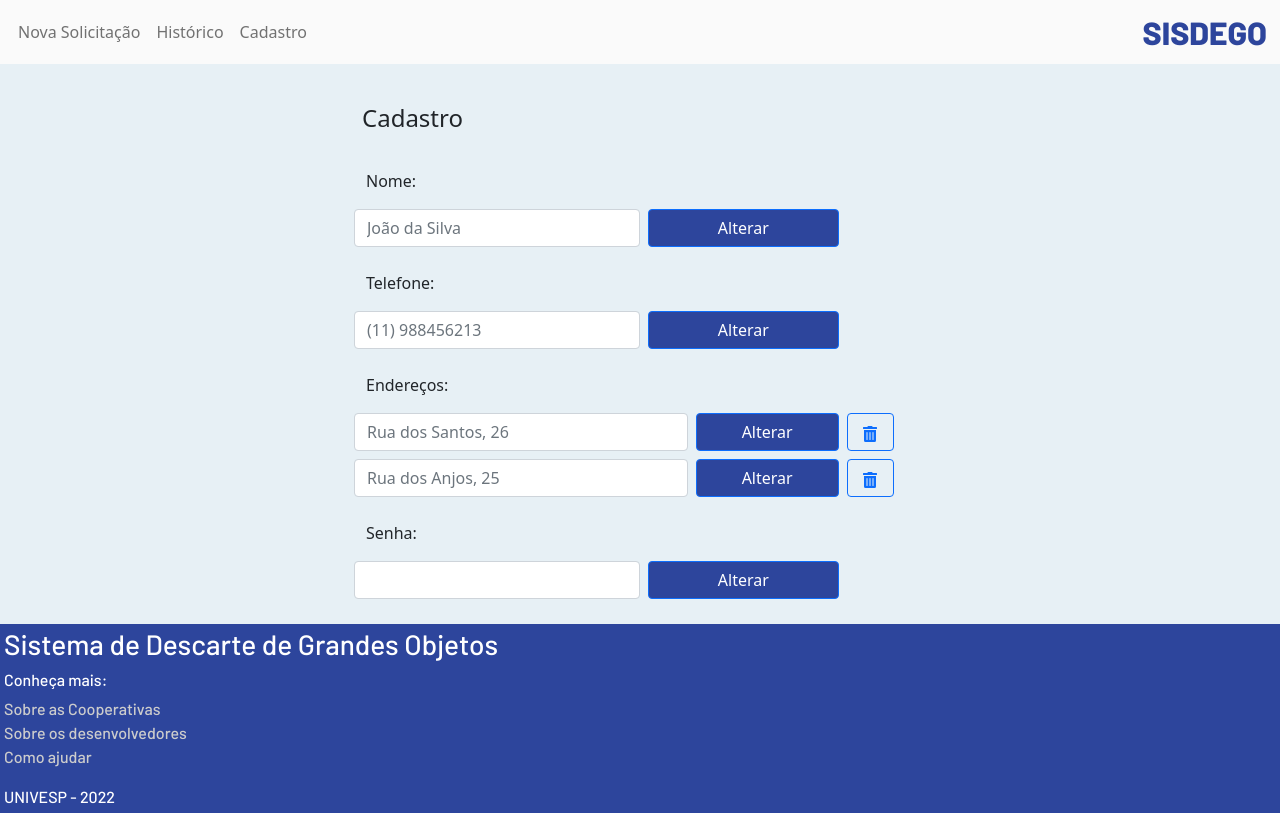
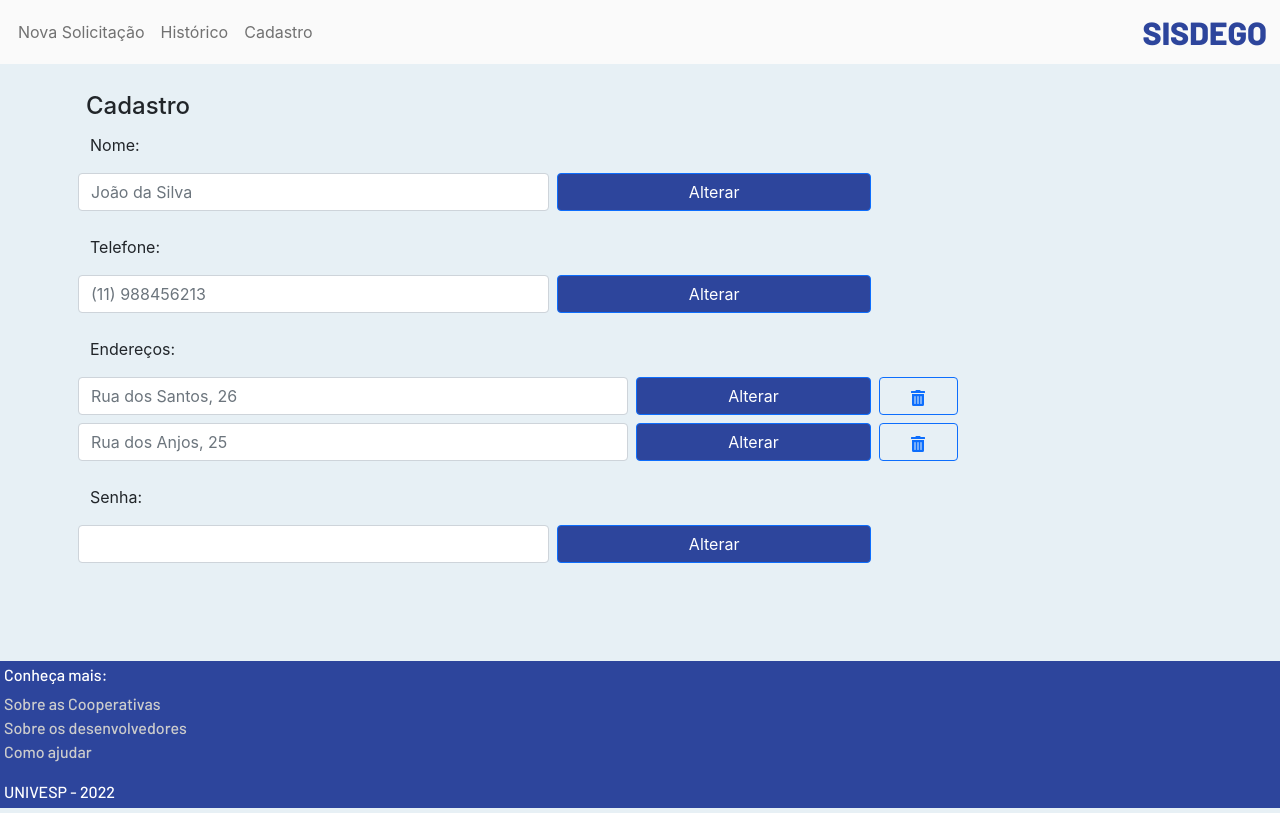
Before and after one commit to jonathas-silva/sisdego, a React (Vite) app in the folder frontend/: page /cadastro in a window 1280 px wide. Built offline with nearby package versions, Linux system fonts and the light colour scheme.

Commit message:
ajustes no posicionamento geral

```diff
--- a/frontend/src/index.css
+++ b/frontend/index.css
@@ -1,4 +1,7 @@
 body {
+  display: flex;
+  flex-direction:column;
+  min-height: 100vh;
   margin: 0;
   font-family: -apple-system, BlinkMacSystemFont, 'Segoe UI', 'Roboto', 'Oxygen',
     'Ubuntu', 'Cantarell', 'Fira Sans', 'Droid Sans', 'Helvetica Neue',
--- a/frontend/index.html
+++ b/frontend/index.html
@@ -6,6 +6,7 @@
   <link rel="icon" type="image/svg+xml" href="/src/univesp-icon.svg" />
   <link rel="stylesheet" href="https://cdn.jsdelivr.net/npm/bootstrap@5.1.0/dist/css/bootstrap.min.css" />
   <meta name="viewport" content="width=device-width, initial-scale=1.0" />
+  <link rel="stylesheet" href="index.css">
   <title>SISDEGO</title>
 </head>
 
--- a/frontend/src/App.css
+++ b/frontend/src/App.css
@@ -1,42 +1,13 @@
-.App {
-  text-align: center;
+.principal-container{
+  display: flex;
+  flex-direction: column;
+  margin: 0;
+  padding: 0;
+  width: 100%;
+  min-height: 93vh;
 }
 
-.App-logo {
-  height: 40vmin;
-  pointer-events: none;
-}
-
-@media (prefers-reduced-motion: no-preference) {
-  .App-logo {
-    animation: App-logo-spin infinite 20s linear;
-  }
-}
-
-.App-header {
-  background-color: #282c34;
-  min-height: 100vh;
-  display: flex;
-  flex-direction: column;
-  align-items: center;
-  justify-content: center;
-  font-size: calc(10px + 2vmin);
-  color: white;
-}
-
-.App-link {
-  color: #61dafb;
-}
-
-@keyframes App-logo-spin {
-  from {
-    transform: rotate(0deg);
-  }
-  to {
-    transform: rotate(360deg);
-  }
-}
-
-button {
-  font-size: calc(10px + 2vmin);
-}
+/*
+O Header Ocupa 6vh (mínimo).
+O Container de exibição principal ocupa 93vh mínimo, incluindo o
+Onde foi parar o 1vh? */
--- a/frontend/src/App.tsx
+++ b/frontend/src/App.tsx
@@ -1,9 +1,11 @@
+import { Container } from "react-bootstrap";
 import { BrowserRouter, Route, Routes } from "react-router-dom";
 import Footer from "./components/Footer";
 import Header_logado from "./components/Header_logado"
 import { Cadastro } from "./pages/Cadastro";
 import { Historico } from "./pages/Historico";
 import Inicio from "./pages/Inicio";
+import './App.css'
 
 
 function App() {
@@ -11,13 +13,18 @@ function App() {
     <>
       <BrowserRouter>
         <Header_logado />
+        <div className="principal-container m-0 p-0 ">
           <Routes>
             <Route path="/" element={<Inicio />} />
             <Route path="/historico" element={<Historico />} />
             <Route path="/cadastro" element={<Cadastro />} />
           </Routes>
+          <Footer />
+        </div>
+
       </BrowserRouter>
-    <Footer/>
+
+
     </>
   )
 }
--- a/frontend/src/components/Footer.css
+++ b/frontend/src/components/Footer.css
@@ -5,6 +5,7 @@
     color: #FFF;
     width: 100%;
     background-color: #2D459C;
+    margin-top: auto;
 
 }
 
--- a/frontend/src/components/Footer.tsx
+++ b/frontend/src/components/Footer.tsx
@@ -2,9 +2,8 @@ import './Footer.css';
 
 export default function Footer() {
     return (
-        <footer className='footer'>
+        <footer className='footer mt-auto'>
             <div className='principal-footer d-flex flex-column justify-content-between p-1'>
-                <p className='h3'>Sistema de Descarte de Grandes Objetos</p>
                 <div>
                     <p className='h6'>Conheça mais:</p>
                     <ul className='list-unstyled text-decoration-none'>
--- a/frontend/src/components/Header.css
+++ b/frontend/src/components/Header.css
@@ -5,9 +5,6 @@
     justify-content: space-between;
     display: flex;
     background-color: #FAFAFA;
-
-    min-height: 100px;
-    max-height: 200px;
     align-items: center;
 
 
--- a/frontend/src/components/Header_logado.css
+++ b/frontend/src/components/Header_logado.css
@@ -27,10 +27,3 @@ a, a:hover {
   .item-menu{
       font-family: 'Barlow', sans-serif;
   }
-
-  .bordas{
-      border: 2px solid red;
-  }
-  .bordas-azul{
-    border: 2px solid blue;
-}
--- a/frontend/src/pages/Cadastro.tsx
+++ b/frontend/src/pages/Cadastro.tsx
@@ -18,11 +18,11 @@ const joao: Usuario = {
 
 export function Cadastro() {
     return (
-        <Container className="d-flex justify-content-center inicio-principal">
-            <div className='socilite-recolha d-flex flex-column cadastro'>
+        <Container className="d-flex container">
+            <div className='socilite-recolha mt-4 p-1 d-flex flex-column cadastro'>
                 <h4>Cadastro</h4>
                 <div className="formulario">
-                    <div className="row gap-2   mt-4">
+                    <div className="row gap-2">
                         <label htmlFor="" className="form-label">Nome:</label>
                         <div className="col-sm-6 d-grid px-0"><input type="text" className="form-control" placeholder={joao.nome} /></div>
                         <div className="col-sm-4 d-grid px-0"><button className="btn btn-primary">Alterar</button></div>
--- a/frontend/src/pages/Inicio.tsx
+++ b/frontend/src/pages/Inicio.tsx
@@ -1,10 +1,10 @@
 
-import './Inicio.css'
+import './inicio.css'
 
 export default function Inicio() {
     return (
-        <div className='inicio-principal'>
-            <div className='socilite-recolha d-flex flex-column'>
+        <div className='inicio-principal container'>
+            <div className='mt-4 p-1 d-flex flex-column'>
                 <h4>Solicite uma recolha</h4>
                 <div className="mb-3 formulario">
                     <label className="form-label">Endereço:</label>
--- a/frontend/src/pages/inicio.css
+++ b/frontend/src/pages/inicio.css
@@ -2,11 +2,6 @@
 
 h2 {
     font-family: 'Barlow', sans-serif;
-}
-
-.socilite-recolha {
-    margin-top: 30px;
-    padding: 10px;
 }
 
 .formulario {
@@ -22,11 +17,7 @@ body {
     background-color: #e7f0f5;
 }
 
-.cadastro{
-    position: relative;
-    width: 576px;
+
+.bordas{
+    border: 2px solid red;
 }
-.inicio-principal{
-    position: inherit;
-    min-height: 70vh;
-}
```
Also changed, not shown: 1 other file (tests, documents, lock files or other folders). Lines whose indentation alone changed are shown as unchanged.
